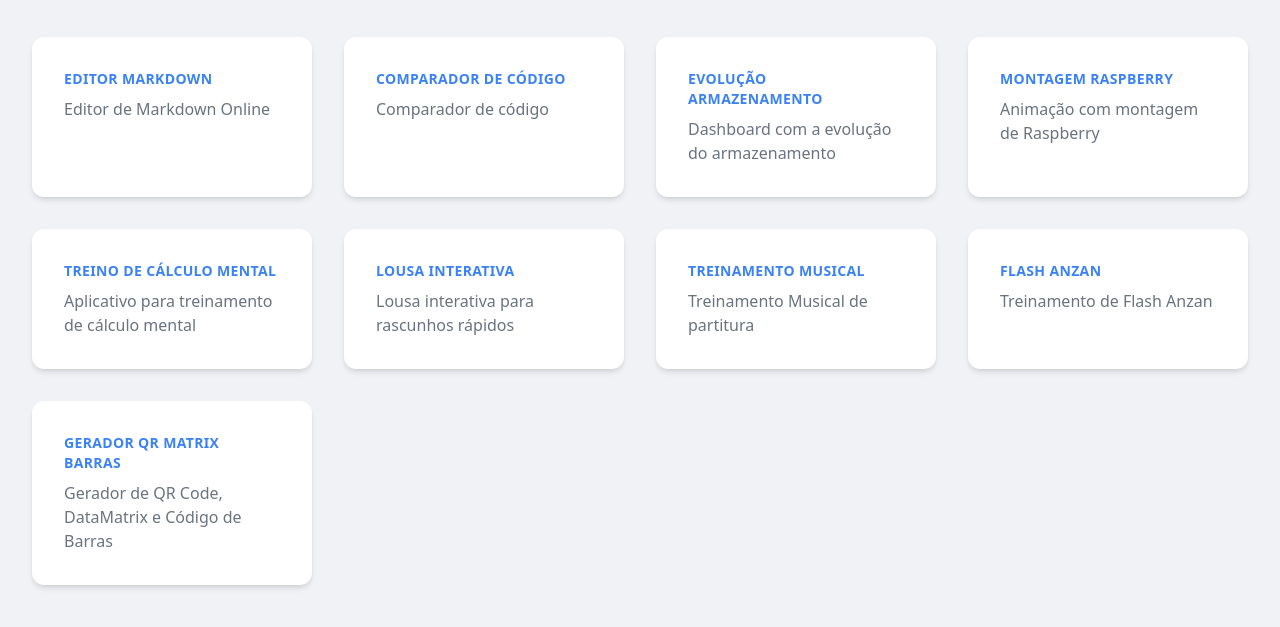
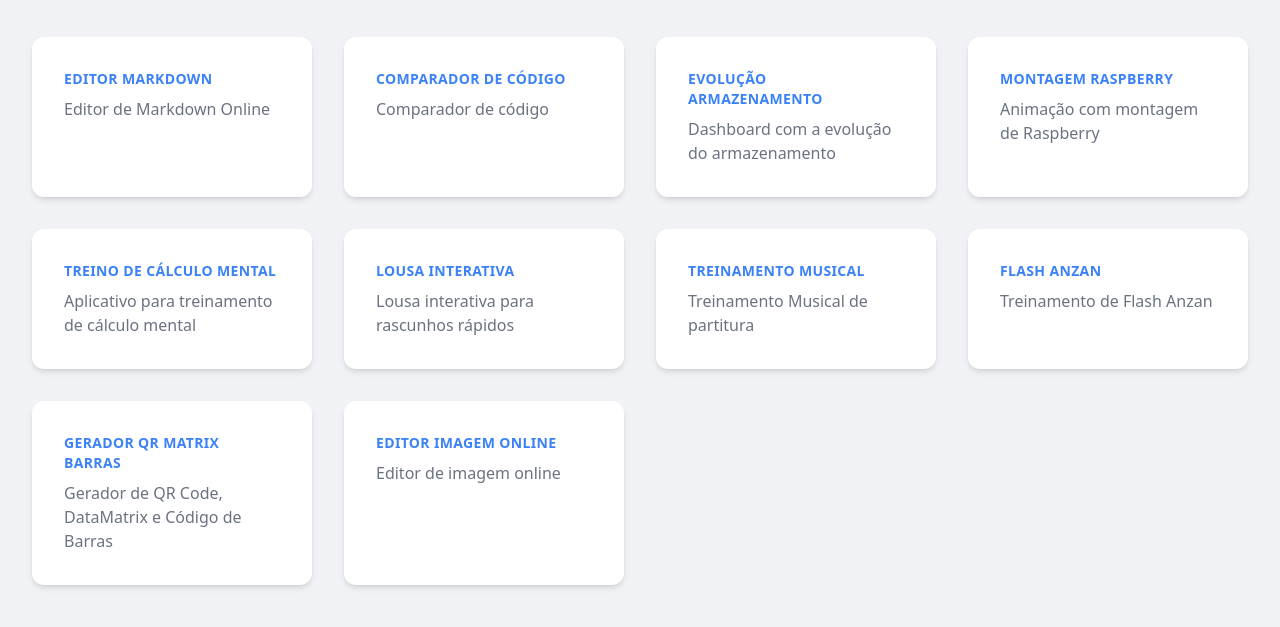
Before and after one commit to diegoperesmarques/projetosia, a plain HTML site: page index.html in a window 1280 px wide. Shown: the part 115-742 px from the top of the page. Drawn offline with nearby package versions, Linux system fonts and the light colour scheme.

Commit message:
Update index.html

```diff
--- a/index.html
+++ b/index.html
@@ -119,6 +119,11 @@
                     description: 'Gerador de QR Code, DataMatrix e Código de Barras',
                     file: './gerador_qrcode.html'
                 },
+                {
+                    title: 'Editor imagem online',
+                    description: 'Editor de imagem online',
+                    file: './editor_imagem.html'
+                },
             ];
 
             const cardContainer = $('#card-container');
```
